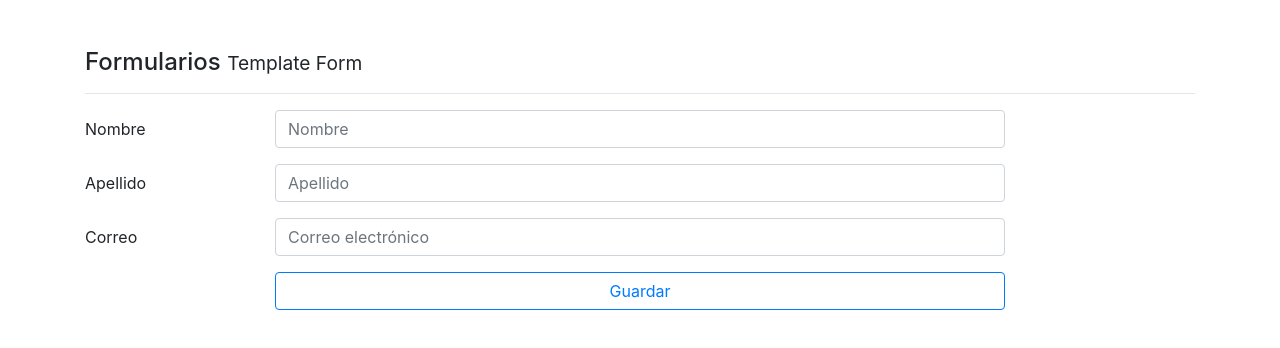
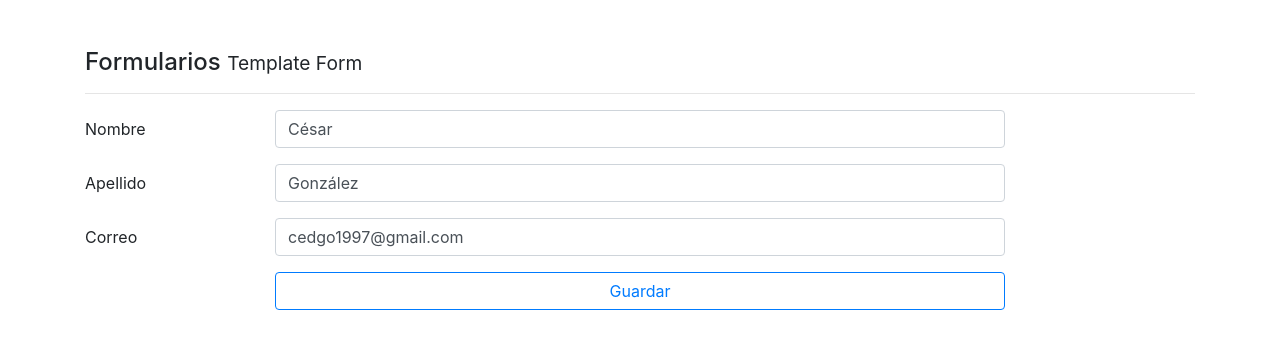
Before and after one commit to Cedgo1997/Angular-Forms, an Angular app: page /template in a window 1280 px wide. Shown: the top 348 px of the page. Built offline with nearby package versions, Linux system fonts and the light colour scheme.

Commit message:
small text added

```diff
--- a/src/app/pages/template/template.component.html
+++ b/src/app/pages/template/template.component.html
@@ -9,13 +9,14 @@
           class="form-control"
           [class.is-invalid]="nombre.invalid && nombre.touched"
           name="nombre"
-          [ngModel]
+          [ngModel]='usuario.nombre'
           type="text"
           required
           minlength="2"
           placeholder="Nombre"
           #nombre="ngModel"
         />
+        <small class="form-text text-danger" *ngIf="nombre.invalid && nombre.touched">Ingrese 5 Letras</small>
       </div>
     </div>
 
@@ -28,11 +29,12 @@
         type="text"
         placeholder="Apellido"
         name="apellido"
-        [ngModel]
+        [ngModel]='usuario.apellido'
         required
         minlength="2"
         #apellido="ngModel"
         />
+        <small class="form-text text-danger" *ngIf="apellido.invalid && apellido.touched">Ingrese 5 Letras</small>
       </div>
     </div>
   </div>
@@ -45,13 +47,15 @@
         [class.is-invalid]="correo.invalid && correo.touched"
         type="email"
         required
-        [ngModel]
+        [ngModel]='usuario.correo'
         name="correo"
         placeholder="Correo electrónico"
         pattern="[a-z0-9._%+-]+@[a-z0-9.-]+\.[a-z]{2,3}$"
         #correo="ngModel"
       />
     </div>
+    <small class="form-text text-danger" *ngIf="correo.invalid && correo.touched">Ingrese un correo válido</small>
+
   </div>
 
   <div class="form-group row">
```
